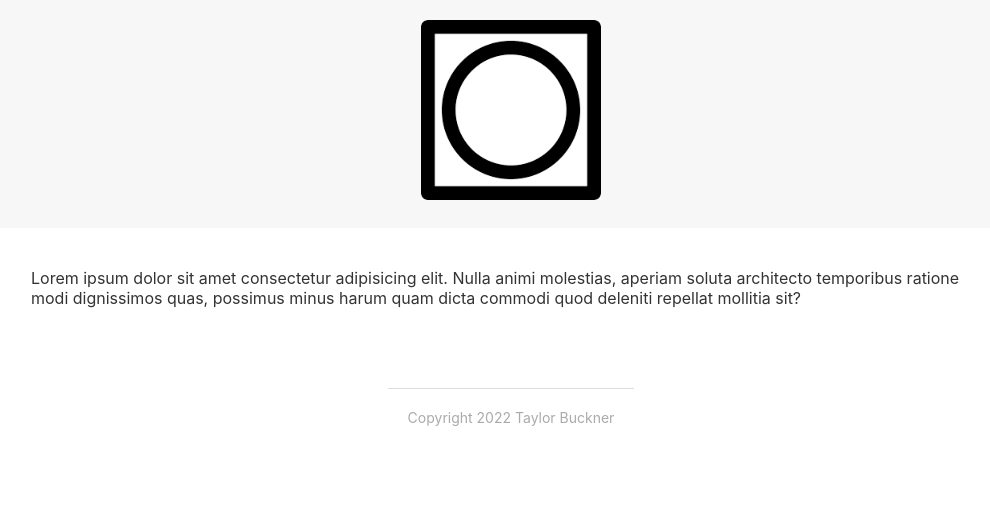
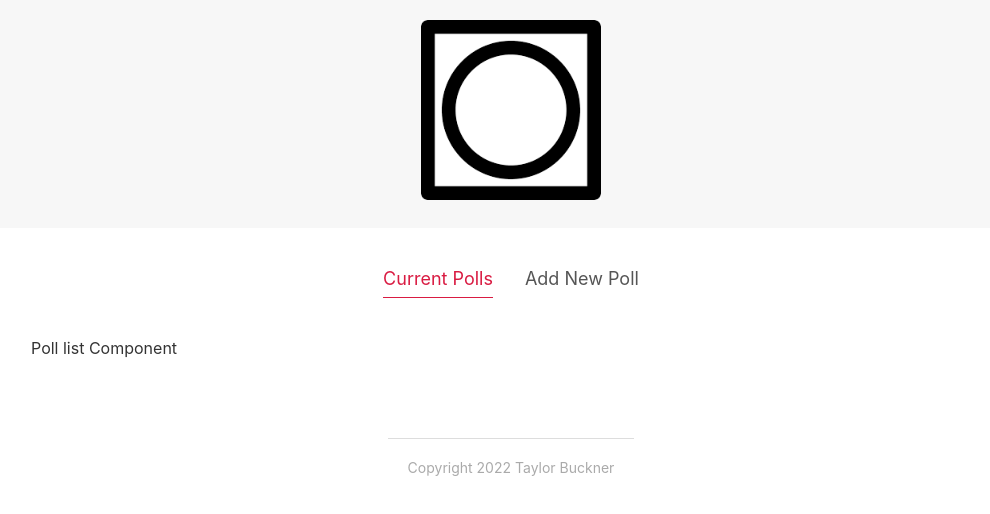
Before and after one commit to tabuckner/svelte-polling, a Svelte app: page / in a window 1280 px wide. Shown: the top 514 px of the page, without its empty margins (129-1119 px from the left). Built offline with nearby package versions, Linux system fonts and the light colour scheme.

Commit message:
Tabs component.

```diff
--- a/rollup.config.js
+++ b/rollup.config.js
@@ -72,6 +72,5 @@ export default {
 	],
 	watch: {
 		clearScreen: false,
-		include: 'public/global.css'
 	}
 };
--- a/src/App.svelte
+++ b/src/App.svelte
@@ -1,16 +1,26 @@
 <script>
   import Header from "./components/Header.svelte";
   import Footer from "./components/Footer.svelte";
+  import Tabs from "./shared/Tabs.svelte";
+
+  // Tabs
+  let tabs = ["Current Polls", "Add New Poll"];
+  let activeTab = "Current Polls";
+
+  const onTabChange = (e) => {
+    activeTab = e.detail;
+  };
 </script>
 
 <Header />
 <main>
-  <p>
-    Lorem ipsum dolor sit amet consectetur adipisicing elit. Nulla animi
-    molestias, aperiam soluta architecto temporibus ratione modi dignissimos
-    quas, possimus minus harum quam dicta commodi quod deleniti repellat
-    mollitia sit?
-  </p>
+  <Tabs {tabs} {activeTab} on:tabChange={onTabChange} />
+
+  {#if activeTab === "Current Polls"}
+    <p>Poll list Component</p>
+  {:else if activeTab === "Add New Poll"}
+    <p>New Poll Component</p>
+  {/if}
 </main>
 <Footer />
 
--- /dev/null
+++ b/src/shared/Tabs.svelte
@@ -0,0 +1,35 @@
+<script>
+  import { createEventDispatcher } from 'svelte';
+  const dispatch = createEventDispatcher();
+
+  export let tabs;
+  export let activeTab;
+</script>
+
+<div class="tabs">
+  {#each tabs as tab}
+    <div class="tab" class:tab--active={tab == activeTab} on:click="{() => dispatch('tabChange', tab)}">{tab}</div>
+  {/each}
+</div>
+
+<style>
+  .tabs {
+    margin-bottom: 40px;
+    display: flex;
+    justify-content: center;
+    padding: 0;
+  }
+
+  .tab {
+    margin: 0 16px;
+    font-size: 18px;
+    color: #555;
+    cursor: pointer;
+  }
+
+  .tab--active {
+    color: #d91b42;
+    border-bottom: 1px solid #d91b42;
+    padding-bottom: 8px;
+  }
+</style>
```
